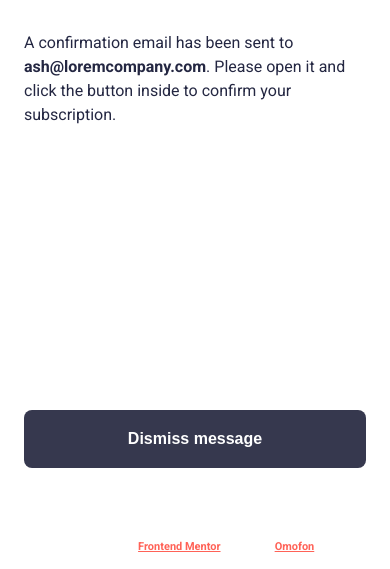
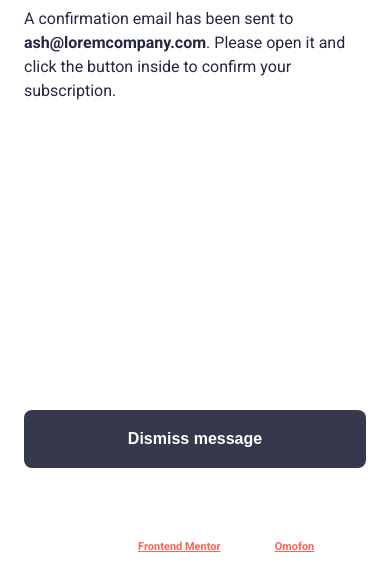
Before and after one commit to omofon/Personal-Projects, a plain HTML site: page Frontend Mentor/newsletter-sign-up-with-success-message-main/index.html in a window 390 px wide. Shown: the part 336-905 px from the top of the page. Drawn offline with Linux system fonts and the light colour scheme.

Commit message:
revert success-content, mobile screen styling done

```diff
--- a/Frontend Mentor/newsletter-sign-up-with-success-message-main/index.html
+++ b/Frontend Mentor/newsletter-sign-up-with-success-message-main/index.html
@@ -80,7 +80,7 @@
       </article>
 
       <article class="success-message">
-        <!-- <div class="success-content"> -->
+        <div class="success-content">
           <img
             src="./assets/images/icon-success.svg"
             alt="Success checkmark icon"
@@ -97,7 +97,7 @@
           </p>
 
           <button type="button" class="dismiss-button">Dismiss message</button>
-        <!-- </div> -->
+        </div>
       </article>
     </main>
 
--- a/Frontend Mentor/newsletter-sign-up-with-success-message-main/styles/index.css
+++ b/Frontend Mentor/newsletter-sign-up-with-success-message-main/styles/index.css
@@ -248,9 +248,7 @@ h1 {
 .success-message {
   display: flex;
   flex-direction: column;
-  gap: 1.5rem;
-
-  justify-content: space-between;
+  justify-content: flex-start;
   align-items: flex-start;
   min-height: 100dvh;
   width: 100%;
@@ -258,11 +256,13 @@ h1 {
   background: var(--color-white);
 }
 
-/* .success-content {
+.success-content {
   display: flex;
   flex-direction: column;
   gap: 1.5rem;
-} */
+  flex-grow: 1;
+  justify-content: flex-start;
+}
 
 .success-icon {
   display: block;
@@ -274,12 +274,10 @@ h1 {
 .success-message h1 {
   font-size: 2.5rem;
   line-height: 1.1;
-  margin-bottom: 1.5rem;
 }
 
 .success-message p {
   line-height: 1.5;
-  margin-bottom: auto;
 }
 
 .success-message strong {
@@ -289,10 +287,6 @@ h1 {
 
 .success-message .dismiss-button {
   margin-top: auto;
-}
-
-.success-message .attribution {
-  color: var(--color-blue-800);
 }
 
 /* --- Success Message Styling (Desktop/Tablet) --- */
```
Lines whose indentation alone changed are shown as unchanged.
